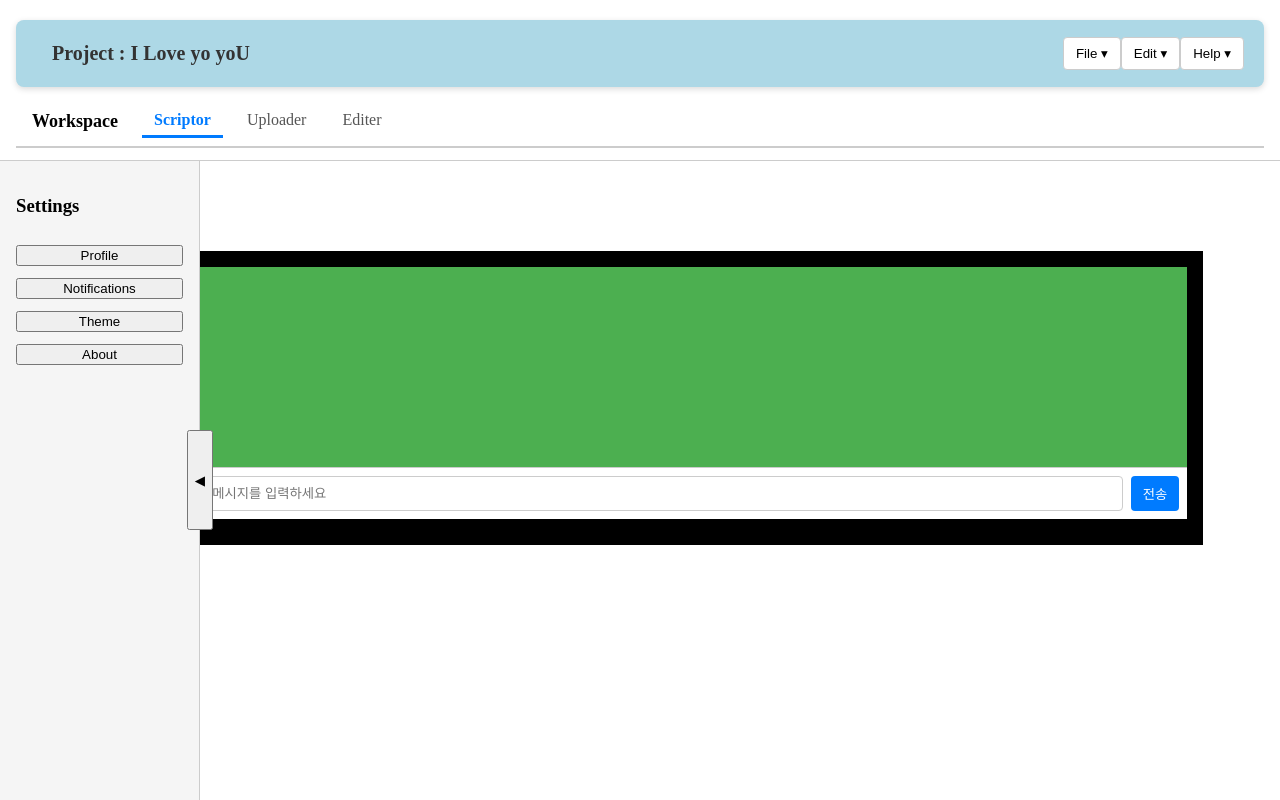
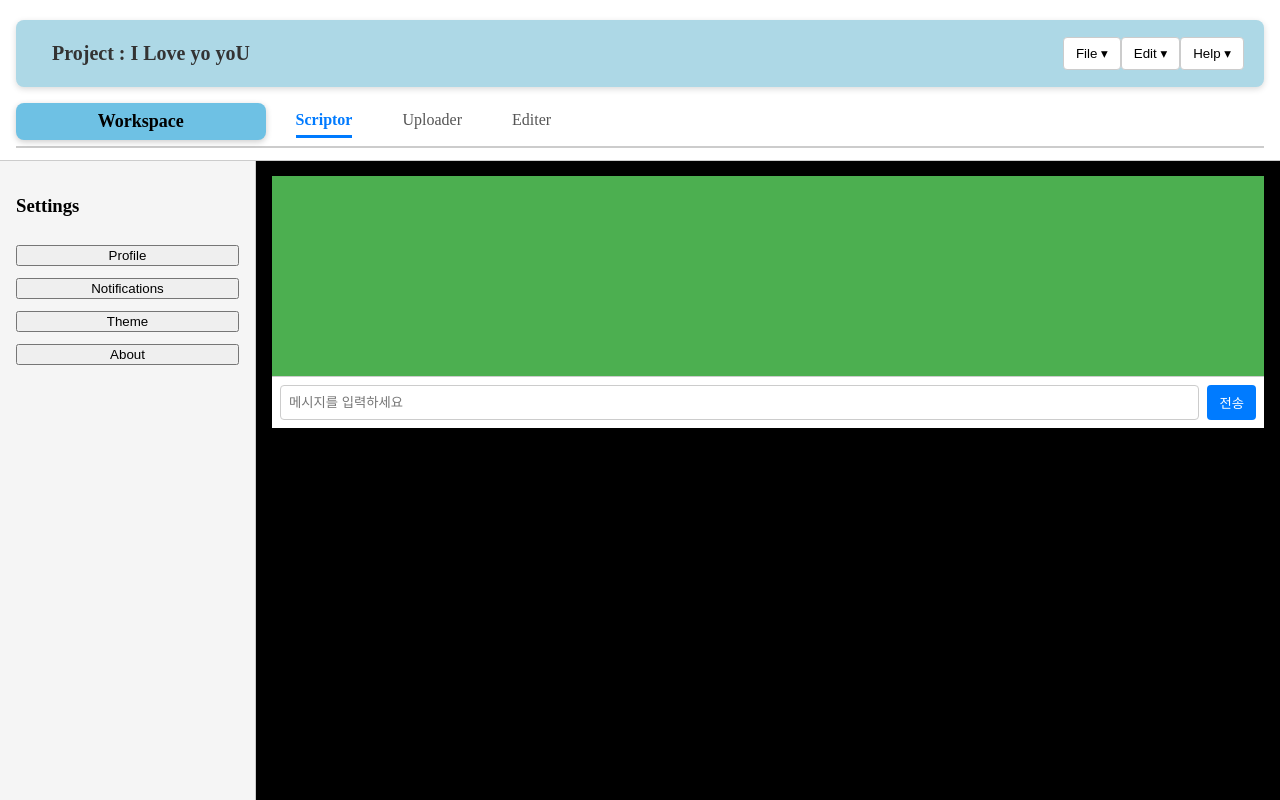
Before and after one commit to andoricano/JsonGenerator, a React (Vite) app: page / in a window 1280 px wide. Built offline with nearby package versions, Linux system fonts and the light colour scheme.

Commit message:
[feat] [fix] 크기 약간씩 조절.

```diff
--- a/src/App.tsx
+++ b/src/App.tsx
@@ -1,14 +1,10 @@
-import React, { useState } from 'react';
-import { useStores } from './AppProvider';
+import { useState } from 'react';
 import { setLang, getLang } from './lang/i18n';
 import type { Lang } from './lang/i18n';
-import LanguageSwitcher from './components/header/LanguageSwitcher';
 import Header from './components/header/Header';
-import FooterInput from './components/main/scriptor/InputSection';
-import Sidebar from './components/Sidebar';
-import SceneCanvas from './components/main/scriptor/Scriptor';
+import Canvas from './components/main/Canvas';
 import { AppProvider } from './AppProvider';
-import Canvas from './components/main/Canvas'
+import SideBar from './components/aside/SideBar';
 
 export default function App() {
     const [lang, setLangState] = useState<Lang>(getLang());
@@ -22,6 +18,7 @@ export default function App() {
     const handleMenuSelect = (menu: string) => {
         console.log('선택된 메뉴:', menu);
     };
+
     return (
         <AppProvider>
             <header
@@ -30,7 +27,7 @@ export default function App() {
                     top: 0,
                     left: 0,
                     width: '100%',
-                    height: '10%',
+                    height: '20%',
                     background: '#f5f5f5',
                     zIndex: 1000,
                 }}
@@ -42,39 +39,32 @@ export default function App() {
                 style={{
                     position: 'fixed',
                     top: '10%',
-                    left: 0,
-                    width: sidebarOpen ? '10%' : '0%',
-                    height: '90%',
+                    left: '0%',
+                    width: '20%',
+                    height: '80%',
                     transition: 'width 0.3s ease',
                     overflow: 'hidden',
                     background: '#ddd',
-                    zIndex: 900,
                 }}
             >
-                <Sidebar
+                <SideBar
                     onSelect={handleMenuSelect}
-                    isOpen={sidebarOpen}
-                    setIsOpen={setSidebarOpen}
                 />
             </aside>
 
             <main
                 style={{
                     position: 'fixed',
-                    top: '10%',
-                    left: sidebarOpen ? '14%' : '0%',
+                    top: '20%',
+                    left: sidebarOpen ? '20%' : '0%',
                     width: sidebarOpen ? '80%' : '100%',
-                    height: '90%',
+                    height: '80%',
                     transition: 'left 0.3s ease, width 0.3s ease',
                     display: 'flex',
                     flexDirection: 'column',
-                    overflow: 'auto',
-                    background: '#fff',
+                    background:'white'
                 }}
             >
-                <div style={{ padding: '1rem', borderBottom: '1px solid #ccc' }}>
-                    <LanguageSwitcher lang={lang} onChange={handleLangChange} />
-                </div>
                 <Canvas />
             </main>
         </AppProvider>
--- /dev/null
+++ b/src/components/aside/SideBar.tsx
@@ -0,0 +1,37 @@
+type Props = {
+  onSelect: (menu: string) => void;
+};
+
+export default function SideBar({ onSelect }: Props) {
+  return (
+    <div
+      style={{
+        position: "fixed",
+        top: 160,
+        bottom: 0,
+        width: "20%",
+        left: 0,
+        transition: "width 0.3s ease",
+        overflow: "hidden",
+      }}
+    >
+      <div
+        style={{
+          height: "100%",
+          backgroundColor: "#f5f5f5",
+          borderRight: "1px solid #ccc",
+          padding: "16px",
+          display: "flex",
+          flexDirection: "column",
+          gap: "12px",
+        }}
+      >
+        <h3 style={{ marginBottom: "16px" }}>Settings</h3>
+        <button onClick={() => onSelect("profile")}>Profile</button>
+        <button onClick={() => onSelect("upload")}>Notifications</button>
+        <button onClick={() => onSelect("content-box")}>Theme</button>
+        <button onClick={() => onSelect("theme")}>About</button>
+      </div>
+    </div>
+  );
+}
--- a/src/components/Sidebar.tsx
+++ b/src/components/aside/SlideBar.tsx
@@ -6,7 +6,7 @@ type Props = {
   setIsOpen: (open: boolean) => void;
 };
 
-export default function Sidebar({ onSelect, isOpen, setIsOpen }: Props) {
+export default function Slidebar({ onSelect, isOpen, setIsOpen }: Props) {
 
   return (
     <>
--- a/src/components/header/Nav.tsx
+++ b/src/components/header/Nav.tsx
@@ -43,7 +43,6 @@ export default function Nav() {
   );
 }
 
-// ✅ JSON export 유틸
 function exportJSON(data: object, filename = "footer.json") {
   const blob = new Blob([JSON.stringify(data, null, 2)], {
     type: "application/json",
--- a/src/components/header/Workspace.tsx
+++ b/src/components/header/Workspace.tsx
@@ -16,21 +16,33 @@ return (
       style={{
         display: "flex",
         alignItems: "center",
-        gap: "24px",
+        gap: "30px",
         borderBottom: "2px solid #ccc",
-        padding: "8px 16px",
+        padding: "6px 0px",
         marginTop: "10px",
       }}
     >
-      <h1 style={{ margin: 0, fontSize: "18px" }}>Workspace</h1>
+      <h1
+        style={{
+          width: "20%",
+          margin: "0px",
+          fontSize: "18px",
+          textAlign: "center",
+          padding: "8px 0",
+          borderRadius: "8px",
+          background: "#6ec1e4",
+          boxShadow: "0 2px 6px rgba(0,0,0,0.2)",
+          boxSizing:"border-box"
+        }}>
+          Workspace</h1>
 
-      <div style={{ display: "flex", gap: "12px" }}>
+      <div style={{ display: "flex", gap: "50px" }}>
         {tools.map((tool) => (
           <div
             key={tool.label}
             onClick={() => headerStore.setActiveTool(tool.label)}
             style={{
-              padding: "6px 12px",
+              padding: "6px 0px",
               cursor: "pointer",
               borderBottom:
                 activeTool === tool.label ? "3px solid #007bff" : "3px solid transparent",
--- a/src/components/main/Canvas.tsx
+++ b/src/components/main/Canvas.tsx
@@ -1,12 +1,10 @@
 import { useObservable } from "../../hooks/useObservable";
 import { useStores } from "../../AppProvider";
-import { useState } from "react";
 import Scriptor from "./scriptor/Scriptor";
 import ImageUploader from "./user/Uploader";
 import Editer from "./editer/Editer";
 
 export default function Canvas() {
-
   const { headerStore } = useStores();
   const activeTool = useObservable(
     headerStore.activeTool$,
@@ -14,12 +12,17 @@ export default function Canvas() {
   );
 
   return (
-    <>
-      <main>
-        {activeTool === "Scriptor" && <Scriptor/>}
+    <div
+      style={{
+        width: "100%",
+        flex: 1,
+        display: "flex",
+        flexDirection: "column",
+      }}
+    >
+      {activeTool === "Scriptor" && <Scriptor />}
       {activeTool === "Uploader" && <ImageUploader />}
       {activeTool === "Editer" && <Editer />}
-      </main>
-    </>
+    </div>
   );
 }
--- a/src/components/main/scriptor/Scriptor.tsx
+++ b/src/components/main/scriptor/Scriptor.tsx
@@ -18,13 +18,12 @@ export default function Scriptor() {
     return (
         <div
             style={{
-                position: 'relative',
-                display: 'flex',
-                flexDirection: 'column',
-                padding: '16px',
-                backgroundColor: 'black',
-                marginTop: '100px',
-                boxSizing: 'border-box',
+                height: "100%",
+                display: "flex",
+                flexDirection: "column",
+                padding: "16px",
+                backgroundColor: "black",
+                boxSizing: "border-box",
             }}
         >
 
```
Lines whose indentation alone changed are shown as unchanged.
